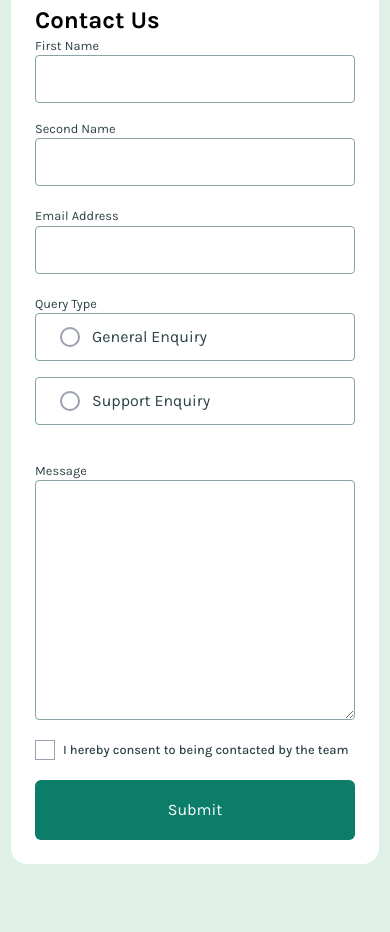
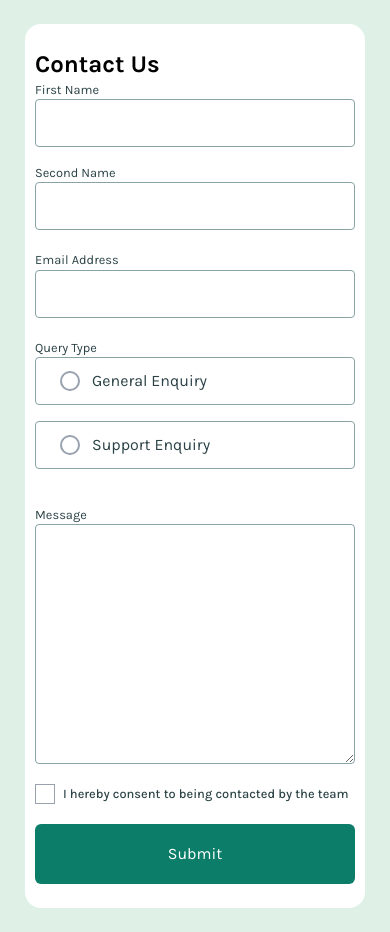
Before and after one commit to Jackson-zablon15/contact-form, a React (Vite) app: page / in a window 390 px wide. Before the commit the page ends 896 px from the top, so only its background shows below. Built offline with nearby package versions, Linux system fonts and the light colour scheme.

Commit message:
remove body in index.css and use tailwindcss

```diff
--- a/index.html
+++ b/index.html
@@ -9,7 +9,7 @@
     <link href="https://fonts.googleapis.com/css2?family=Karla:ital,wght@0,200..800;1,200..800&display=swap" rel="stylesheet">
     <title>Contact Form</title>
   </head>
-  <body>
+  <body className="bg-Green_lighter flex justify-center items-center h-screen">
     <div id="root"></div>
     <script type="module" src="/src/main.jsx"></script>
   </body>
--- a/src/App.jsx
+++ b/src/App.jsx
@@ -48,7 +48,7 @@ export default function App() {
     }
 
   return(
-    <div className="my-8">
+    <div className="bg-Green_lighter font-[karla] flex flex-col justify-center items-center min-h-screen py-6">
     {success &&
     <div className="w-113 mx-auto p-6 bg-Grey_darker rounded-sm">
       <div className="flex gap-2">
@@ -67,7 +67,7 @@ export default function App() {
       </div>}
     <form
     onSubmit={handleSubmit}
-    className="bg-White w-full max-w-185 flex justify-center p-6 rounded-2xl shadow-l sm:p-8">
+    className="bg-White w-full max-w-85 sm:max-w-185 flex justify-center p-6 rounded-2xl shadow-l sm:p-8">
       <div>
 
       <h1
--- a/src/index.css
+++ b/src/index.css
@@ -1,16 +1,5 @@
 @import "tailwindcss";
-html,
-body{
-    width: 100%;
-    height: 100%;
-}
-body{
-    font-family: Karla, sans-serif;
-    background-color: var(--color-Green_lighter);
-    display: flex;
-    justify-content: center;
-    align-items: center;
-}
+
 @theme {
     --color-Red: hsl(0, 66%, 54%);
     --color-Green_lighter: hsl(148, 38%, 91%);
```
